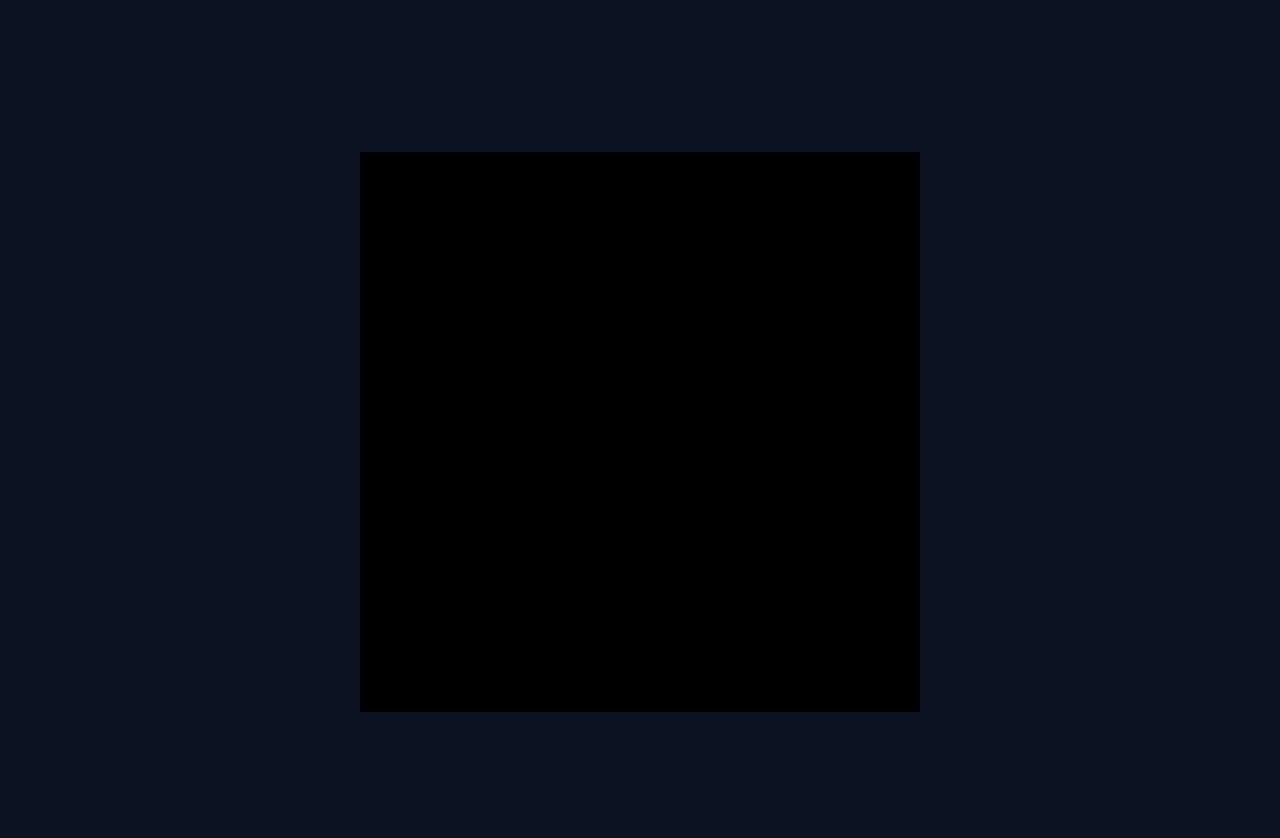
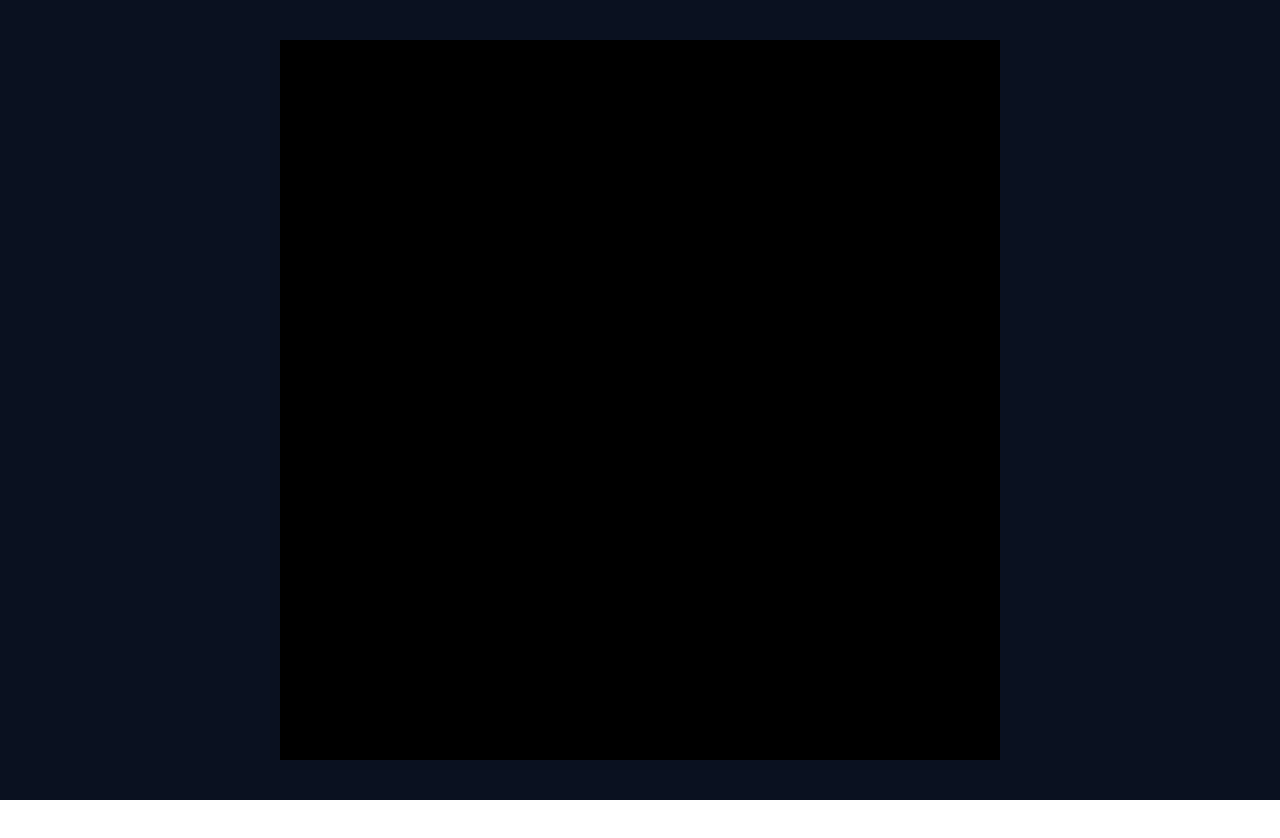
Before and after one commit to IMenezes-GH/SnakeTS, a website with bundled scripts: page index.html in a window 1280 px wide. After the commit the page ends 800 px from the top, so only its background shows below. Built offline with nearby package versions, Linux system fonts and the light colour scheme.

Commit message:
tweaks velocity to 3, increases canvas size and removes main padding

```diff
--- a/index.html
+++ b/index.html
@@ -9,6 +9,7 @@
         body {
             margin: 0;
             padding: 0;
+            overflow-y: hidden;
         }
 
         main{
@@ -18,8 +19,6 @@
             display: grid;
             justify-content: center;
             align-items: center;
-
-            padding: 2rem;
         }
 
         #canvas{
--- a/src/main.ts
+++ b/src/main.ts
@@ -5,8 +5,8 @@ const ctx: CanvasRenderingContext2D = canvas.getContext('2d')!
 
 // CONFIG ==========================================
 const MS_PER_FRAME: number = 10
-canvas.height = window.innerHeight * 0.7 // SQUARE LAYOUT
-canvas.width = window.innerHeight * 0.7 // SQUARE LAYOUT
+canvas.height = window.innerHeight * 0.9 // SQUARE LAYOUT
+canvas.width = window.innerHeight * 0.9 // SQUARE LAYOUT
 // ==================================================
 
 async function sleep(timeMS : number): Promise<any>{
@@ -34,21 +34,25 @@ async function gameLoop(): Promise<void>{
 
             switch (KEY){
                 case 'D':
+                case 'ARROWRIGHT':
                     TESTING_SNAKE.setMovement({x: 1, y: 0})
 
                     break
 
                 case 'W':
+                case 'ARROWUP':
                     TESTING_SNAKE.setMovement({x: 0, y: -1})
 
                     break
 
                 case 'A':
+                case 'ARROWLEFT':
                     TESTING_SNAKE.setMovement({x: -1, y: 0})
 
                     break
 
                 case 'S':
+                case 'ARROWDOWN':
                     TESTING_SNAKE.setMovement({x: 0, y: 1})
 
                     break
@@ -58,7 +62,6 @@ async function gameLoop(): Promise<void>{
                     loop = false
                     break
             }
-
         })
     }
 }
--- a/src/snake.ts
+++ b/src/snake.ts
@@ -13,7 +13,7 @@ export class Segment{
 
     static height = 20
     static width = 20
-    static velocity = 5
+    static velocity = 3
 
     x: number
     y: number
```
